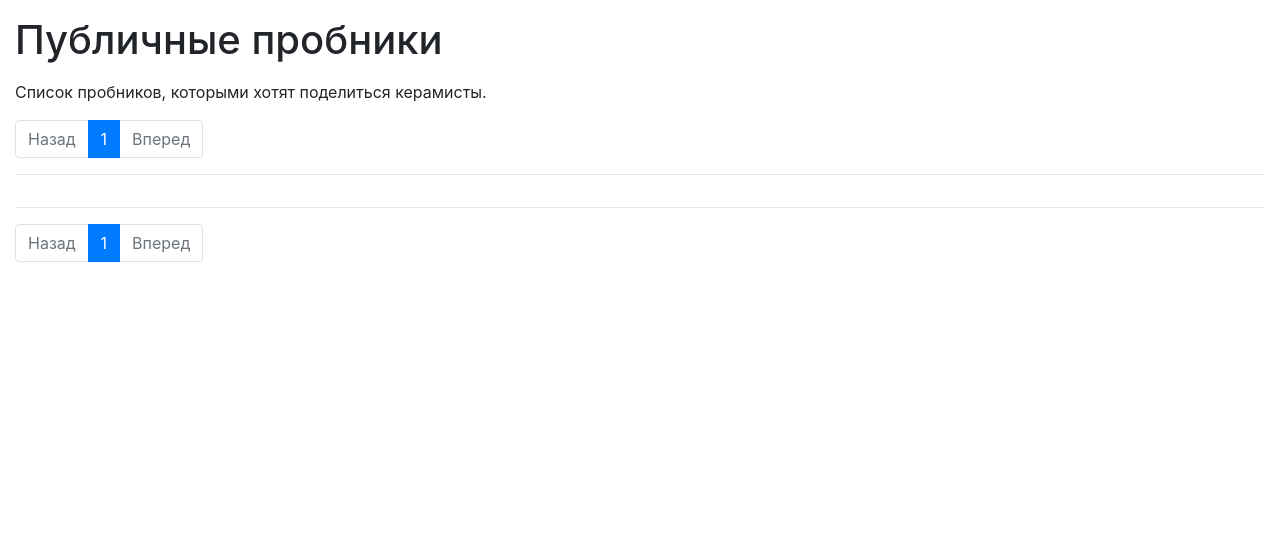
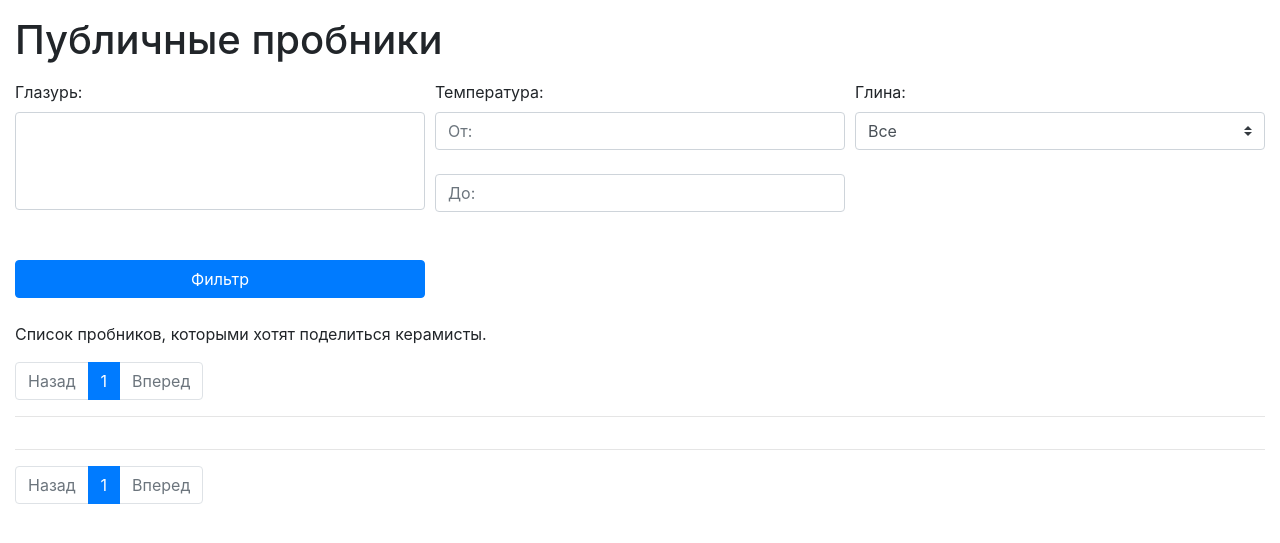
Before and after one commit to zimablizko/PotteryManager, a Flask app: page /items/1 in a window 1280 px wide. Shown: the part 56-599 px from the top of the page. Run offline with Flask 2, Linux system fonts and the light colour scheme; a user stored in the database is signed in; tables that the repository leaves empty hold one stand-in row (values such as "Sample post"); lists and menus that the app fills with data are empty; some libraries are stand-ins or nearby versions.

Commit message:
фильтры на главной странице

```diff
--- a/app/forms.py
+++ b/app/forms.py
@@ -13,6 +13,18 @@ from app.models import Item, ItemGlaze, User
 
 
 class ItemsForm(FlaskForm):
+    def __init__(self, *args, **kwargs):
+        super(ItemsForm, self).__init__(*args, **kwargs)
+        glazes_choices = [(c.id, c.name) for c in current_user.get_global_materials(1)]
+        clays_choices = ([(0, 'Все')]).__add__([(c.id, c.name) for c in current_user.get_global_materials(2)])
+        self.glaze_filter.choices = glazes_choices
+        self.clay_filter.choices = clays_choices
+    glaze_filter = SelectMultipleField('Глазурь:', choices=None, coerce=int, validators=[Optional()], render_kw={'data-live-search':'true'})
+    clay_filter = SelectField('Глина:', choices=None, validators=[Optional()])
+    temperature_min_filter = IntegerField('Температура:', validators=[Optional()])
+    temperature_max_filter = IntegerField('Температура:', validators=[Optional()])
+    submit = SubmitField('Фильтр')
+
     def get_public_items(self):
         return Item.query.filter(Item.delete_date == None).filter(Item.is_public == True).order_by(desc(Item.edit_date))
 
--- a/app/models.py
+++ b/app/models.py
@@ -181,12 +181,14 @@ class User(UserMixin, db.Model):
         return Material.query.filter_by(user_id=self.id).filter_by(type_id=type_id).filter(
             Material.delete_date == None).order_by('id')
 
-    def get_all_materials(self):
-        return Material.query.filter_by(user_id=self.id).filter(Material.delete_date == None).order_by(
-            desc('edit_date'))
-
-    def get_glazes(self):
-        return self.get_all_materials().filter_by(type_id=1)
+    def get_global_materials(self, type_id):
+        return Material.query.filter_by(type_id=type_id).filter(Material.delete_date == None).order_by('id')
+    # def get_all_materials(self):
+    #     return Material.query.filter_by(user_id=self.id).filter(Material.delete_date == None).order_by(
+    #         desc('edit_date'))
+    #
+    # def get_glazes(self):
+    #     return self.get_all_materials().filter_by(type_id=1)
 
     @login.user_loader
     def load_user(id):
--- a/app/routes.py
+++ b/app/routes.py
@@ -66,7 +66,30 @@ def list(page=1):
 @app.route('/items/<int:page>', methods=['GET', 'POST'])
 def index(page=1):
     form = ItemsForm()
-    public_items = form.get_public_items().paginate(page, app.config['ITEMS_PER_PAGE'], False)
+    if len(request.args) > 0:
+        public_items = form.get_public_items()
+        print(request.args['clay_filter'])
+        if request.args['clay_filter']:
+            if int(request.args['clay_filter']) > 0:
+                form.clay_filter.data = int(request.args['clay_filter'])
+                public_items = public_items.filter(Item.clay_id.__eq__(form.clay_filter.data))
+        if request.args['temperature_min_filter']:
+            form.temperature_min_filter.data = int(request.args['temperature_min_filter'])
+            public_items = public_items.filter(Item.temperature >= form.temperature_min_filter.data)
+        if request.args['temperature_max_filter']:
+            form.temperature_max_filter.data = int(request.args['temperature_max_filter'])
+            public_items = public_items.filter(Item.temperature <= form.temperature_max_filter.data)
+        if len(request.args.getlist('glaze_filter')) > 0:
+            _glaze_list = []
+            for glaze in request.args.getlist('glaze_filter'):
+                _glaze_list.append(int(glaze))
+            form.glaze_filter.data = _glaze_list
+            public_items = public_items.join(ItemGlaze).filter(ItemGlaze.glaze_id.in_(form.glaze_filter.data))
+            print(public_items.all())
+        public_items = public_items.paginate(page, app.config['ITEMS_PER_PAGE'], False)
+        print(public_items)
+    else:
+        public_items = form.get_public_items().paginate(page, app.config['ITEMS_PER_PAGE'], False)
     return render_template('items.html', form=form, title='My Glazes', items=public_items)
 
 
--- a/app/templates/items.html
+++ b/app/templates/items.html
@@ -1,6 +1,29 @@
 {% extends "base.html" %}
 {% block content %}
 <h1>Публичные пробники</h1>
+<form action="" method="get">
+    <div class="form-row">
+        <div class="form-group col-md-4">
+            {{ form.glaze_filter.label }}
+            {{ form.glaze_filter( class="browser-default custom-select") }}
+        </div>
+        <div class="form-group col-md-4">
+            {{ form.temperature_min_filter.label }}
+            {{ form.temperature_min_filter( class="form-control", placeholder="От:", type="number") }}
+            <br>
+            {{ form.temperature_max_filter( class="form-control", placeholder="До:", type="number") }}
+        </div>
+        <div class="form-group col-md-4">
+            {{ form.clay_filter.label }}
+            {{ form.clay_filter( class="browser-default custom-select") }}
+        </div>
+
+        <div class="form-group col-md-4">
+            <label>&nbsp;</label>
+            <input style="width:100%" class="btn btn-primary mb-2" type="submit" value="Фильтр">
+        </div>
+    </div>
+</form>
 <p>Список пробников, которыми хотят поделиться керамисты.</p>
 {% include '_items_paginator.html' %}
 <hr>
```
